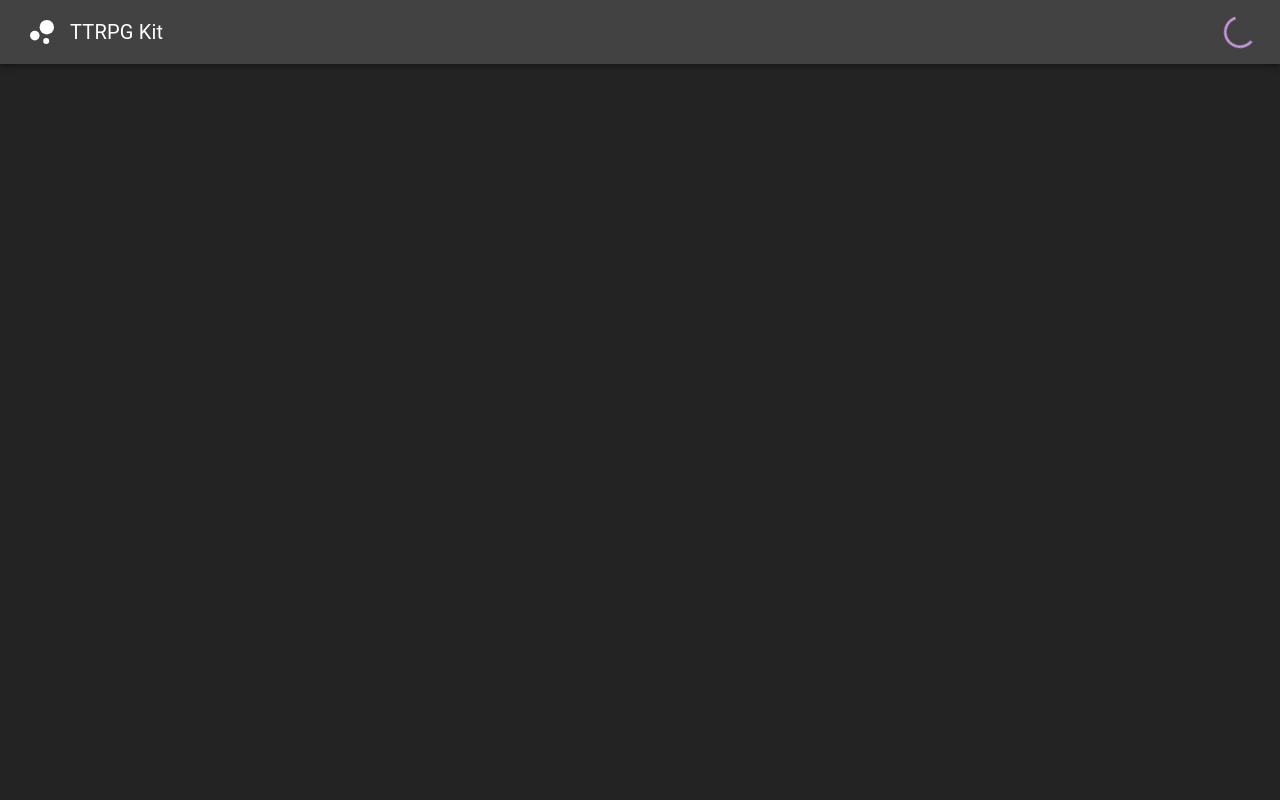
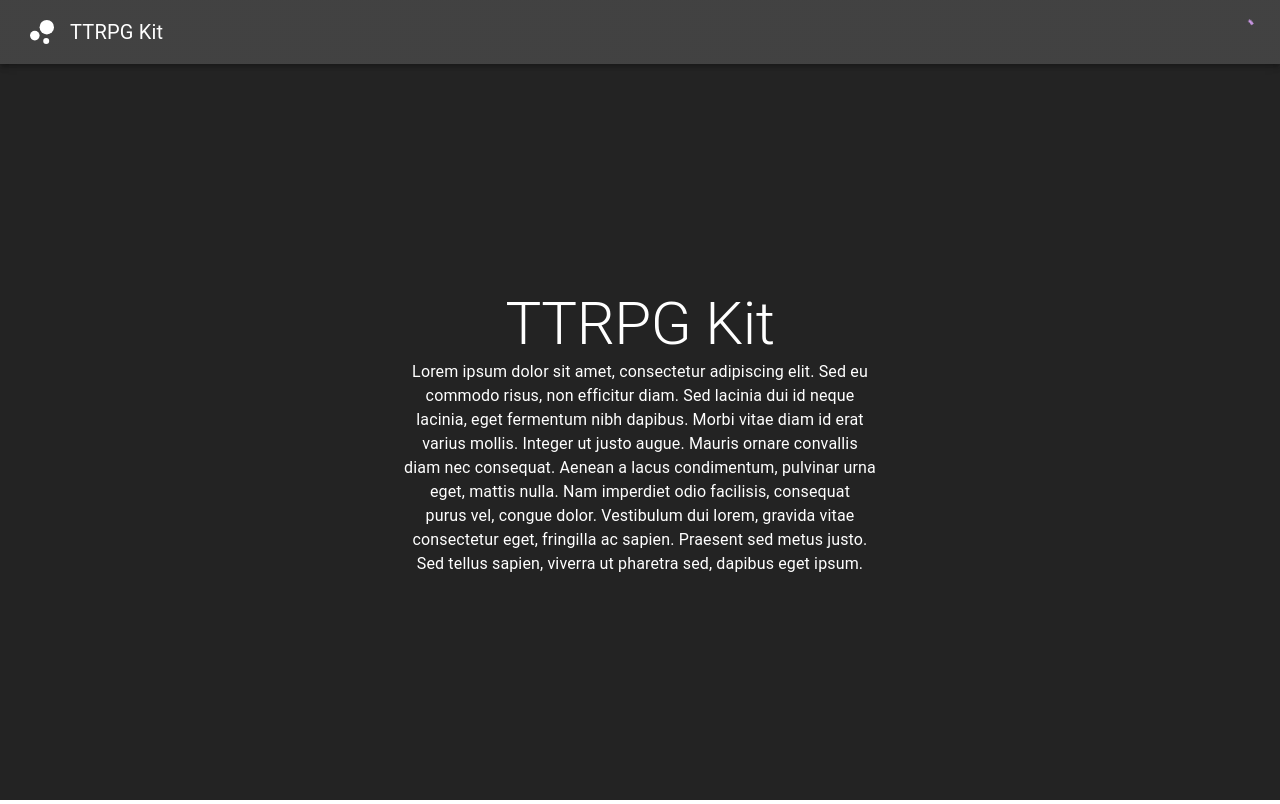
Before and after one commit to iTecAI/ttrpg-toolkit, a React (Create React App) app in the folder client/: page / in a window 1280 px wide. Built offline with nearby package versions, Linux system fonts and the light colour scheme; no server answers.

Commit message:
layout & index setup

```diff
--- a/client/src/App.tsx
+++ b/client/src/App.tsx
@@ -8,6 +8,7 @@ import {
     useNavigate,
 } from "react-router-dom";
 import { UserInfoModel } from "./models/account";
+import { Index } from "./pages/index/Index";
 import { Layout } from "./pages/layout/Layout";
 import { Login } from "./pages/login/Login";
 import { themeOptionsDefault } from "./theme/default";
@@ -54,7 +55,7 @@ function RouterChild() {
                     />
                 }
             >
-                <Route index element={<></>} />
+                <Route index element={<Index />} />
             </Route>
             <Route
                 path="/login"
--- a/client/src/localization/en.json
+++ b/client/src/localization/en.json
@@ -25,7 +25,12 @@
             "logout": "Logout",
             "tooltip": "Account Menu"
         },
-        "login": "Login"
+        "login": "Login",
+        "buttons": {
+            "games": "Games",
+            "collections": "Collections",
+            "compendium": "Compendium"
+        }
     },
     "error": {
         "generic": "An unknown error occurred",
@@ -54,5 +59,19 @@
             "character": "Character",
             "npc": "NPC"
         }
+    },
+    "index": {
+        "title": "{{appName}}",
+        "description": [
+            "Lorem ipsum dolor sit amet, consectetur adipiscing elit. Sed eu",
+                "commodo risus, non efficitur diam. Sed lacinia dui id neque",
+                "lacinia, eget fermentum nibh dapibus. Morbi vitae diam id erat",
+                "varius mollis. Integer ut justo augue. Mauris ornare convallis",
+                "diam nec consequat. Aenean a lacus condimentum, pulvinar urna",
+                "eget, mattis nulla. Nam imperdiet odio facilisis, consequat",
+                "purus vel, congue dolor. Vestibulum dui lorem, gravida vitae",
+                "consectetur eget, fringilla ac sapien. Praesent sed metus justo.",
+                "Sed tellus sapien, viverra ut pharetra sed, dapibus eget ipsum."
+        ]
     }
 }
--- /dev/null
+++ b/client/src/pages/index/Index.tsx
@@ -0,0 +1,24 @@
+import { Container, Typography } from "@mui/material";
+import { loc } from "../../util/localization";
+import "./style.scss";
+
+export function Index() {
+    return (
+        <Container className="text-container">
+            <Typography
+                variant="h2"
+                className="title"
+                color="contrastText.background"
+            >
+                {loc("index.title")}
+            </Typography>
+            <Typography
+                variant="body1"
+                color={"contrastText.background"}
+                className="description"
+            >
+                {loc("index.description")}
+            </Typography>
+        </Container>
+    );
+}
--- /dev/null
+++ b/client/src/pages/index/style.scss
@@ -0,0 +1,15 @@
+.text-container {
+    position: absolute;
+    top: 50%;
+    left: 50%;
+    transform: translate(-50%, -50%);
+
+    .title {
+        text-align: center;
+    }
+
+    .description {
+        white-space: pre-wrap;
+        text-align: center;
+    }
+}
--- a/client/src/pages/layout/Layout.tsx
+++ b/client/src/pages/layout/Layout.tsx
@@ -9,9 +9,16 @@ import {
     MenuItem,
     Toolbar,
     Typography,
+    Stack,
 } from "@mui/material";
 import React, { useState } from "react";
-import { MdBubbleChart, MdLogin } from "react-icons/md";
+import {
+    MdBubbleChart,
+    MdFolder,
+    MdGroup,
+    MdLibraryBooks,
+    MdLogin,
+} from "react-icons/md";
 import { Outlet, useNavigate } from "react-router-dom";
 import { UserInfoModel } from "../../models/account";
 import { post } from "../../util/api";
@@ -53,6 +60,39 @@ export function Layout(props: {
                             />
                         ) : props.loggedIn ? (
                             <>
+                                <Stack
+                                    className="nav-buttons"
+                                    direction={"row"}
+                                    spacing={1}
+                                >
+                                    <Button
+                                        startIcon={<MdGroup />}
+                                        sx={{
+                                            color: "contrastText.background",
+                                        }}
+                                        size="large"
+                                    >
+                                        {loc("layout.buttons.games")}
+                                    </Button>
+                                    <Button
+                                        startIcon={<MdFolder />}
+                                        sx={{
+                                            color: "contrastText.background",
+                                        }}
+                                        size="large"
+                                    >
+                                        {loc("layout.buttons.collections")}
+                                    </Button>
+                                    <Button
+                                        startIcon={<MdLibraryBooks />}
+                                        sx={{
+                                            color: "contrastText.background",
+                                        }}
+                                        size="large"
+                                    >
+                                        {loc("layout.buttons.compendium")}
+                                    </Button>
+                                </Stack>
                                 <IconButton
                                     onClick={(
                                         event: React.MouseEvent<HTMLElement>
--- a/client/src/pages/layout/style.scss
+++ b/client/src/pages/layout/style.scss
@@ -30,6 +30,11 @@
     .title-icon {
         cursor: pointer;
     }
+
+    .nav-buttons {
+        position: relative;
+        margin-left: 30px;
+    }
 }
 
 .noselect {
--- a/client/src/theme/default.ts
+++ b/client/src/theme/default.ts
@@ -1,4 +1,23 @@
 import { createTheme, ThemeOptions } from "@mui/material";
+
+declare module "@mui/material/styles" {
+    interface Palette {
+        contrastText?: {
+            primary?: string;
+            secondary?: string;
+            background?: string;
+        };
+    }
+
+    // allow configuration using `createTheme`
+    interface PaletteOptions {
+        contrastText?: {
+            primary?: string;
+            secondary?: string;
+            background?: string;
+        };
+    }
+}
 
 export const themeOptionsDefault: ThemeOptions = createTheme({
     palette: {
@@ -16,5 +35,10 @@ export const themeOptionsDefault: ThemeOptions = createTheme({
         error: {
             main: "#f44336",
         },
+        contrastText: {
+            primary: "#ffffff",
+            secondary: "#ffffff",
+            background: "#ffffff",
+        },
     },
 });
--- a/client/src/util/localization.ts
+++ b/client/src/util/localization.ts
@@ -22,10 +22,17 @@ export function loc(key: string, vars?: { [key: string]: string }): string {
         locale = "en";
     }
 
-    let value: string = getLocaleValue(
+    let rawValue: string | string[] = getLocaleValue(
         locales[locale],
         key.split(".")
-    ) as string;
+    ) as string | string[];
+
+    let value: string;
+    if ((rawValue as string[]).push !== undefined) {
+        value = (rawValue as string[]).join("\n");
+    } else {
+        value = rawValue as string;
+    }
 
     if (vars) {
         for (let v of Object.keys(vars)) {
```
